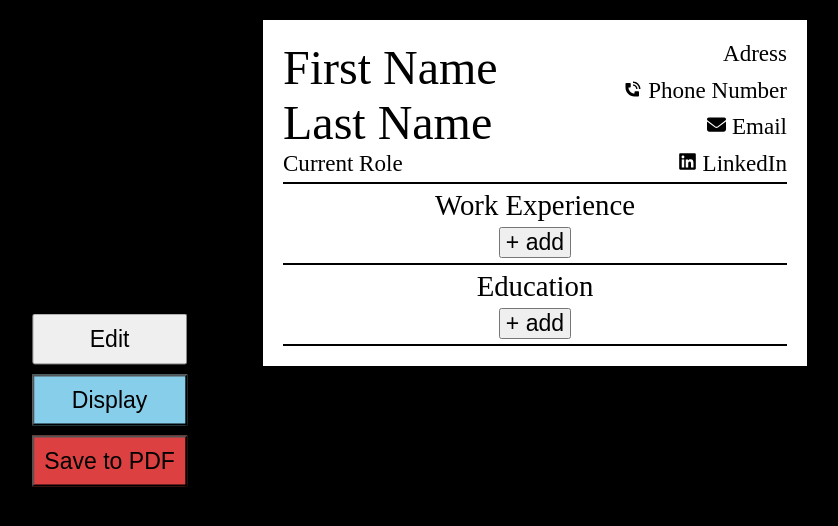
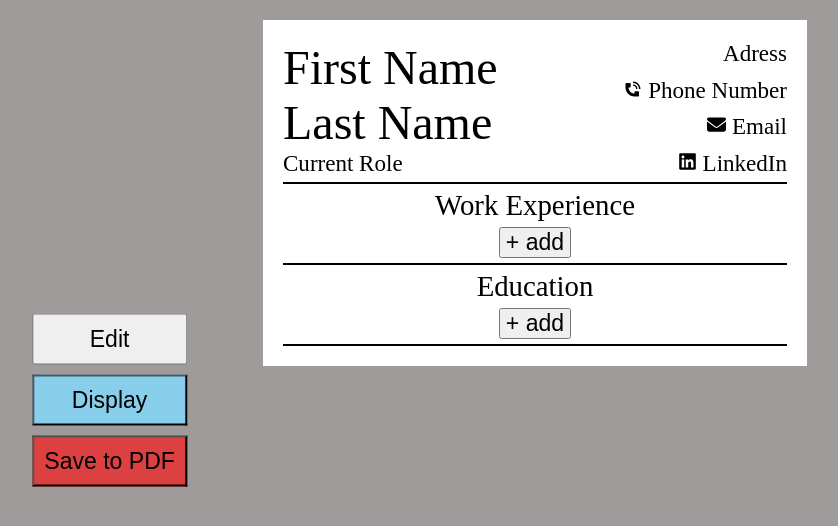
Before and after one commit to J03B1D3N/cv-application, a React (Create React App) app: page / in a window 1280 px wide. Shown: the top 526 px of the page, without its empty margins (105-943 px from the left). Built offline with nearby package versions, Linux system fonts and the light colour scheme.

Commit message:
changed background color

```diff
--- a/src/App.scss
+++ b/src/App.scss
@@ -17,7 +17,7 @@ p {
     padding: 20px 0px;
     height: 100vh;
     width: 100vw;
-    background-color: black;
+    background-color: rgb(160, 155, 155);
     .buttons {
         position: absolute;
         left: 50px;
```
